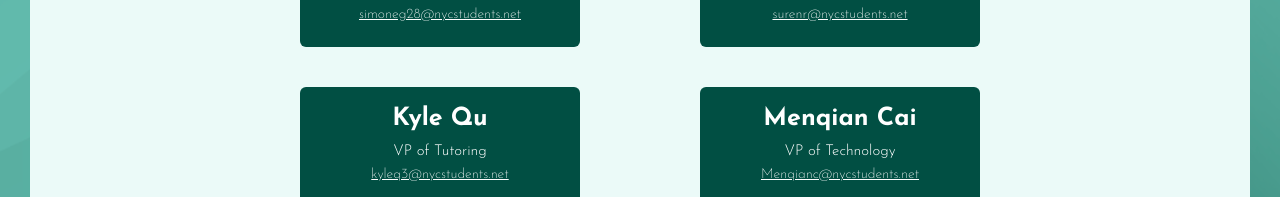
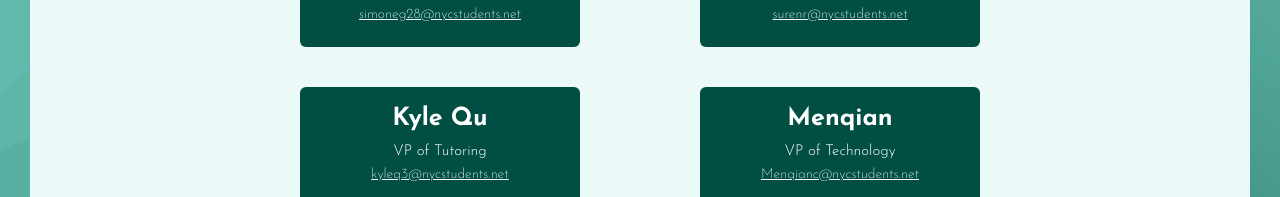
Before and after one commit to MCSaturn6/Bronx-Science-NHS-Update, a React (Create React App) app: page /about in a window 1280 px wide. Shown: the part 1117-1314 px from the top of the page. Built offline with nearby package versions, Linux system fonts and the light colour scheme.

Commit message:
update names

```diff
--- a/src/pages/About.jsx
+++ b/src/pages/About.jsx
@@ -19,7 +19,7 @@ const board = [
     email: "kyleq3@nycstudents.net",
   },
   {
-    name: "Menqian Cai",
+    name: "Menqian",
     position: "VP of Technology",
     email: "Menqianc@nycstudents.net",
   },
```
